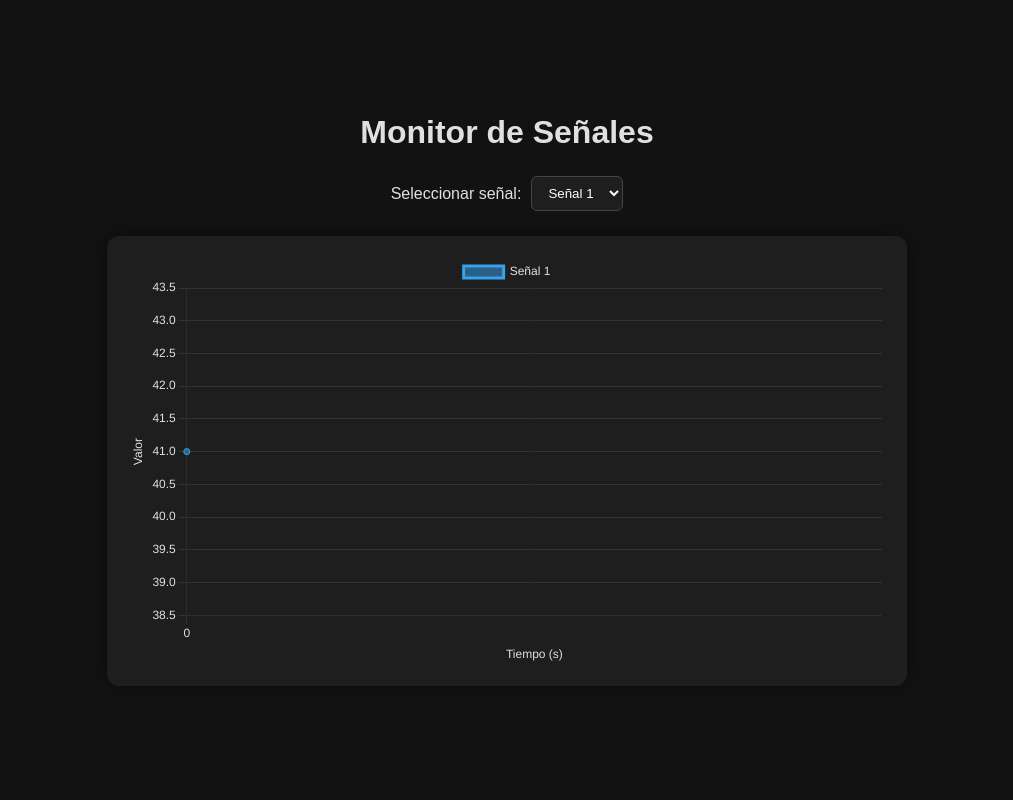
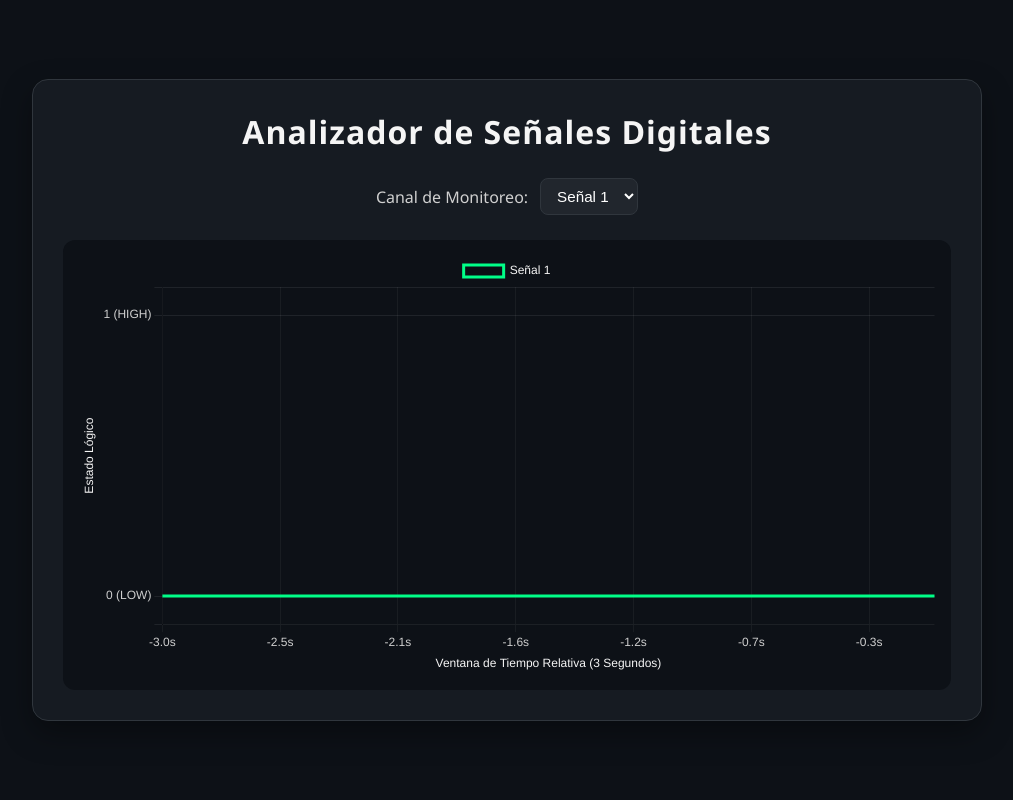
Before and after one commit to SantiagoAlasia/The-Pipeliners, a Flask app: page / in a window 1280 px wide. Shown: the whole page, without its empty margins (133-1146 px from the left). Run offline with Flask 3, Linux system fonts and the light colour scheme.

Commit message:
feat: Interfaz Web Completa

```diff
--- a/TP5/src/app/app.py
+++ b/TP5/src/app/app.py
@@ -1,67 +1,80 @@
 from flask import Flask, render_template, jsonify, request
 import threading
 import time
-import math
-import random
 
 app = Flask(__name__)
 
+DEVICE_PATH = "/dev/gpio_driver"
+
 current_signal = 1
 samples = []
-t = 0
-
-MAX_SAMPLES = 60
+MAX_SAMPLES = 400
+sample_counter = 0
 
 def acquisition_loop():
-    global t, samples
+    global samples
+    global sample_counter
 
     while True:
+        try:
+            with open(DEVICE_PATH, "r") as driver_file:
+                raw_data = driver_file.read().strip()
 
-        if current_signal == 1:
-            value = random.randint(0, 100)
+                if raw_data:
+                    value = int(raw_data)
+                else:
+                    value = 0
 
-        else:
-            value = 50 + 50 * math.sin(t)
+        except Exception as e:
+            print(f"[ERROR] No se pudo leer desde {DEVICE_PATH}: {e}")
+            value = 0
 
         samples.append(value)
+        sample_counter += 1
 
         if len(samples) > MAX_SAMPLES:
             samples.pop(0)
 
-        t += 0.2
-
-        time.sleep(1)
+        time.sleep(0.05)
 
 
 @app.route("/")
 def index():
     return render_template("index.html")
 
-
 @app.route("/data")
 def data():
     return jsonify({
         "signal": current_signal,
-        "samples": samples
+        "samples": samples,
+        "sample_counter": sample_counter
     })
-
 
 @app.route("/signal", methods=["POST"])
 def change_signal():
-
     global current_signal
     global samples
+    global sample_counter
 
     signal = request.json["signal"]
 
     current_signal = signal
     samples = []
+    sample_counter = 0
+
+    try:
+        with open(DEVICE_PATH, "w") as driver_file:
+            driver_file.write(str(signal))
+
+        print(f"[OK] Se informo al driver el cambio al Sensor {signal}")
+
+    except Exception as e:
+        print(f"[ERROR] No se pudo escribir en {DEVICE_PATH}: {e}")
 
     return jsonify({"status": "ok"})
 
 
 if __name__ == "__main__":
-
     acquisition_thread = threading.Thread(
         target=acquisition_loop,
         daemon=True
--- a/TP5/src/app/static/style.css
+++ b/TP5/src/app/static/style.css
@@ -6,77 +6,113 @@
 
 body {
 
-    background-color: #121212;
-
-    color: #e0e0e0;
-
-    font-family: Arial, Helvetica, sans-serif;
-
     min-height: 100vh;
 
     display: flex;
+    justify-content: center;
+    align-items: center;
 
-    justify-content: center;
+    padding: 30px;
 
-    align-items: center;
+    background: #0d1117;
+
+    font-family:
+        "Segoe UI",
+        Arial,
+        sans-serif;
+
+    color: #f5f5f5;
 }
 
 .container {
 
-    width: 900px;
+    width: 100%;
 
     display: flex;
+    justify-content: center;
+}
 
-    flex-direction: column;
+.card {
 
-    align-items: center;
+    width: 950px;
 
-    gap: 25px;
+    background: #161b22;
+
+    border: 1px solid #30363d;
+
+    border-radius: 16px;
+
+    padding: 30px;
+
+    box-shadow:
+        0 12px 30px rgba(0, 0, 0, 0.35);
 }
 
 h1 {
 
+    text-align: center;
+
     font-size: 2rem;
 
-    font-weight: bold;
+    font-weight: 600;
+
+    margin-bottom: 25px;
+
+    letter-spacing: 1px;
 }
 
 .controls {
 
     display: flex;
 
+    justify-content: center;
     align-items: center;
 
-    gap: 10px;
+    gap: 12px;
+
+    margin-bottom: 25px;
+}
+
+label {
+
+    font-size: 1rem;
+
+    color: #d0d0d0;
 }
 
 select {
 
-    background-color: #1e1e1e;
+    background: #21262d;
 
-    color: white;
+    color: #ffffff;
 
-    border: 1px solid #444;
+    border: 1px solid #30363d;
 
-    border-radius: 6px;
+    border-radius: 8px;
 
     padding: 8px 12px;
 
+    font-size: 0.95rem;
+
     cursor: pointer;
+
+    transition: 0.2s;
+}
+
+select:hover {
+
+    border-color: #00ff88;
 }
 
 .chart-container {
 
-    width: 800px;
+    width: 100%;
 
     height: 450px;
 
-    background-color: #1e1e1e;
+    background: #0d1117;
 
     border-radius: 12px;
 
-    padding: 20px;
-
-    box-shadow:
-        0px 0px 20px rgba(0,0,0,0.4);
+    padding: 15px;
 }
--- a/TP5/src/app/templates/index.html
+++ b/TP5/src/app/templates/index.html
@@ -3,153 +3,130 @@
 
 <head>
     <meta charset="UTF-8">
-
-    <title>TP5 -SdC</title>
-
-    <link rel="stylesheet"
-          href="{{ url_for('static', filename='style.css') }}">
-
+    <meta name="viewport" content="width=device-width, initial-scale=1.0">
+    <title>TP5 - Analizador Lógico</title>
+    <link rel="stylesheet" href="{{ url_for('static', filename='style.css') }}">
     <script src="https://cdn.jsdelivr.net/npm/chart.js"></script>
 </head>
 
 <body>
 
     <div class="container">
-
-        <h1>Monitor de Señales</h1>
-
+        <div class="card">
+            <h1>Analizador de Señales Digitales</h1>
             <div class="controls">
-
-            <label for="signalSelect">
-                Seleccionar señal:
-            </label>
-
+                <label for="signalSelect">Canal de Monitoreo:</label>
                 <select id="signalSelect">
                     <option value="1">Señal 1</option>
                     <option value="2">Señal 2</option>
                 </select>
-
             </div>
 
             <div class="chart-container">
                 <canvas id="chart"></canvas>
             </div>
-
+        </div>
     </div>
 
     <script>
+        const Ts = 0.05; // 20 Hz -> 50ms por muestra
 
+        const muestrasVisibles = 60;
         const ctx = document.getElementById('chart');
 
+        const etiquetasFijas = Array.from(
+            { length: muestrasVisibles },
+            (_, i) => {
+                const tiempo = (i - muestrasVisibles + 1) * Ts;
+                return tiempo === 0 ? "Ahora" : `${tiempo.toFixed(1)}s`;
+            }
+        );
+
         const chart = new Chart(ctx, {
-
             type: 'line',
-
             data: {
-                labels: [],
+                labels: etiquetasFijas,
                 datasets: [{
-                    label: "Señal",
-                    data: [],
-                    tension: 0.3
+                    label: "Señal 1",
+                    data: Array(muestrasVisibles).fill(0),
+                    stepped: true,
+                    tension: 0,
+                    borderColor: '#00ff88',
+                    borderWidth: 3,
+                    pointRadius: 0,
+                    fill: false
                 }]
             },
-
             options: {
-
                 responsive: true,
                 maintainAspectRatio: false,
-
+                animation: false,
                 plugins: {
-                    legend: {
-                        labels: {
-                            color: '#e0e0e0'
-                        }
+                    legend: { labels: { color: '#f5f5f5' } }
+                },
+                scales: {
+                    x: {
+                        title: { display: true, text: 'Ventana de Tiempo Relativa (3 Segundos)', color: '#f5f5f5' },
+                        ticks: {
+                            color: '#cfcfcf',
+                            maxTicksLimit: 7
+                        },
+                        grid: { color: 'rgba(255,255,255,0.05)' }
+                    },
+                    y: {
+                        min: -0.1,
+                        max: 1.1,
+                        title: { display: true, text: 'Estado Lógico', color: '#f5f5f5' },
+                        ticks: {
+                            stepSize: 1,
+                            color: '#cfcfcf',
+                            callback: function(value) {
+                                if (value === 0) return '0 (LOW)';
+                                if (value === 1) return '1 (HIGH)';
+                                return '';
                             }
                         },
-
-                scales: {
-
-                    x: {
-                        title: {
-                            display: true,
-                            text: 'Tiempo (s)',
-                            color: '#e0e0e0'
-                        },
-
-                        ticks: {
-                            color: '#e0e0e0'
-                        },
-
-                        grid: {
-                            color: '#333'
-                        }
-                    },
-
-                    y: {
-                        title: {
-                            display: true,
-                            text: 'Valor',
-                            color: '#e0e0e0'
-                        },
-
-                        ticks: {
-                            color: '#e0e0e0'
-                        },
-
-                        grid: {
-                            color: '#333'
-                        }
+                        grid: { color: 'rgba(255,255,255,0.08)' }
                     }
                 }
             }
         });
 
         async function updateGraph() {
-
+            try {
                 const response = await fetch('/data');
                 const data = await response.json();
 
-            chart.data.labels =
-                [...Array(data.samples.length).keys()];
+                // Recortamos exactamente las últimas 60 muestras
+                let datosPayload = data.samples.slice(-muestrasVisibles);
 
-            chart.data.datasets[0].data =
-                data.samples;
+                // Relleno preventivo al iniciar el script
+                while (datosPayload.length < muestrasVisibles) {
+                    datosPayload.unshift(0);
+                }
 
-            chart.data.datasets[0].label =
-                data.signal === 1
-                ? "Señal 1"
-                : "Señal 2";
+                chart.data.datasets[0].data = datosPayload;
+                chart.data.datasets[0].label = data.signal === 1 ? "Señal 1" : "Señal 2";
 
                 chart.update();
+            } catch (error) {
+                console.error("Error actualizando gráfico:", error);
+            }
         }
 
-        setInterval(updateGraph, 1000);
+        setInterval(updateGraph, 150);
 
-        document
-            .getElementById("signalSelect")
-            .addEventListener("change", async function () {
-
+        document.getElementById("signalSelect").addEventListener("change", async function () {
             await fetch('/signal', {
-
                 method: 'POST',
-
-                    headers: {
-                        'Content-Type': 'application/json'
-                    },
-
-                    body: JSON.stringify({
-                        signal: parseInt(this.value)
-                    })
+                headers: { 'Content-Type': 'application/json' },
+                body: JSON.stringify({ signal: parseInt(this.value) })
             });
-
-                chart.data.labels = [];
-                chart.data.datasets[0].data = [];
-
+            chart.data.datasets[0].data = Array(muestrasVisibles).fill(0);
             chart.update();
         });
 
+        updateGraph();
     </script>
-
 </body>
-
 </html>
```
Lines whose indentation alone changed are shown as unchanged.
